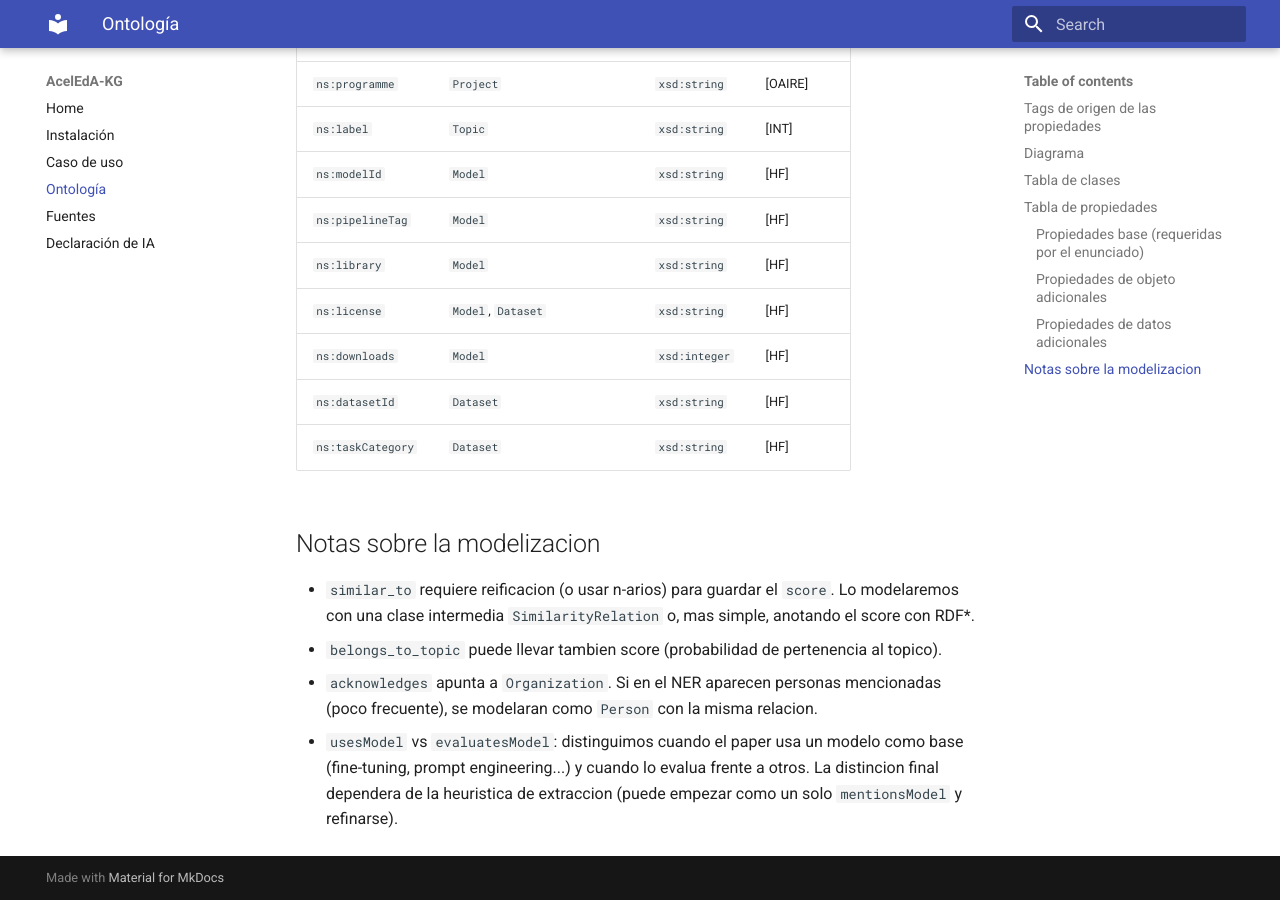
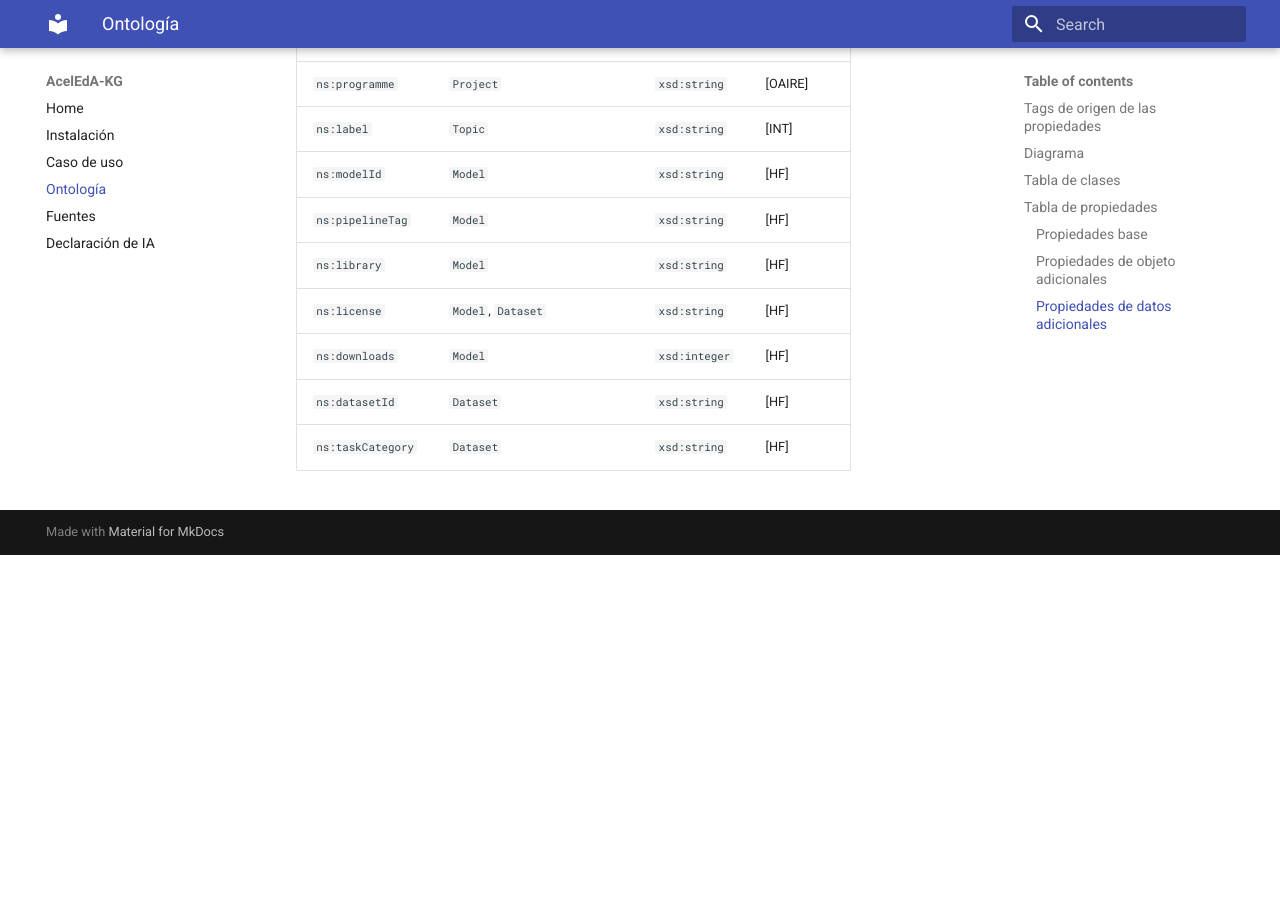
Before and after one commit to mamsss121/osai-2026-kg-genai, an MkDocs documentation site: the page built from docs/ontologia.md, in a window 1280 px wide and 900 px high, scrolled down 2963 px. Built offline with MkDocs 1.6.1 and Material for MkDocs 9.7.7, drawn with Linux system fonts in a browser that asks for light colours; after the commit the page ends 3518 px from its top, so only the background shows below that; some of the changed text lies outside the part shown.

Commit message:
docsupdate ajxc1982h09asducbna9u

```diff
--- a/docs/ontologia.md
+++ b/docs/ontologia.md
@@ -1,11 +1,11 @@
 # Ontología del proyecto
 
-Esta ontologia incluye los **elementos minimos vistos en clase**:
+Esta ontología incluye los siguientes elementos:
 
 - **Clases base:** `Paper`, `Person`, `Organization`, `Project`, `Topic`.
 - **Clases especificas del dominio GenAI:** `Model`, `Dataset`, `Venue`.
 - **Propiedades base:** `belongs_to_topic`, `similar_to`, `title`, `name`, `acknowledges`.
-- **>=5 propiedades adicionales** procedentes de fuentes externas (OpenAIRE, HuggingFace, Wikidata).
+- **Propiedades adicionales** procedentes de fuentes externas (OpenAIRE, HuggingFace, Wikidata).
 
 
 ## Tags de origen de las propiedades
@@ -37,7 +37,7 @@
 
 ## Tabla de propiedades
 
-### Propiedades base (requeridas por el enunciado)
+### Propiedades base
 
 | Propiedad | Dominio | Rango | Fuente | Descripcion |
 |---|---|---|---|---|
@@ -82,10 +82,3 @@
 | `ns:downloads` | `Model` | `xsd:integer` | [HF] |
 | `ns:datasetId` | `Dataset` | `xsd:string` | [HF] |
 | `ns:taskCategory` | `Dataset` | `xsd:string` | [HF] |
-
-## Notas sobre la modelizacion
-
-- `similar_to` requiere reificacion (o usar n-arios) para guardar el `score`. Lo modelaremos con una clase intermedia `SimilarityRelation` o, mas simple, anotando el score con RDF*.
-- `belongs_to_topic` puede llevar tambien score (probabilidad de pertenencia al topico).
-- `acknowledges` apunta a `Organization`. Si en el NER aparecen personas mencionadas (poco frecuente), se modelaran como `Person` con la misma relacion.
-- `usesModel` vs `evaluatesModel`: distinguimos cuando el paper usa un modelo como base (fine-tuning, prompt engineering...) y cuando lo evalua frente a otros. La distincion final dependera de la heuristica de extraccion (puede empezar como un solo `mentionsModel` y refinarse).
```
Also changed, not shown: README.md (+6 -46 lines), docs/caso_de_uso.md (+1 -1 lines).
